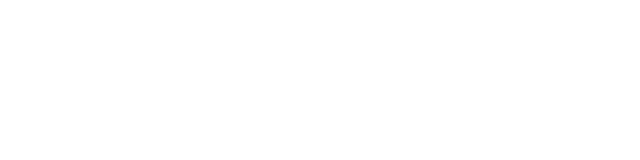
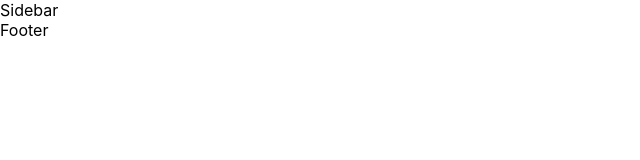
Before and after one commit to hj9118/practiceWebsite, a React (Create React App) app: page / in a window 1280 px wide. Shown: the top 160 px of the page, without its empty margins (0-640 px from the left). Built offline with nearby package versions, Linux system fonts and the light colour scheme.

Commit message:
[temp] 컴포넌트 추가

```diff
--- a/src/App.js
+++ b/src/App.js
@@ -1,8 +1,13 @@
 import './App.css';
+import Footer from './components/Footer';
+import Sidebar from './components/Sidebar';
 
 function App() {
   return (
-    <></>
+    <>
+      <Sidebar />
+      <Footer />
+    </>
   );
 }
 
--- /dev/null
+++ b/src/components/Footer.jsx
@@ -0,0 +1,9 @@
+import React from 'react'
+
+const Footer = () => {
+  return (
+    <div>Footer</div>
+  )
+}
+
+export default Footer
```
